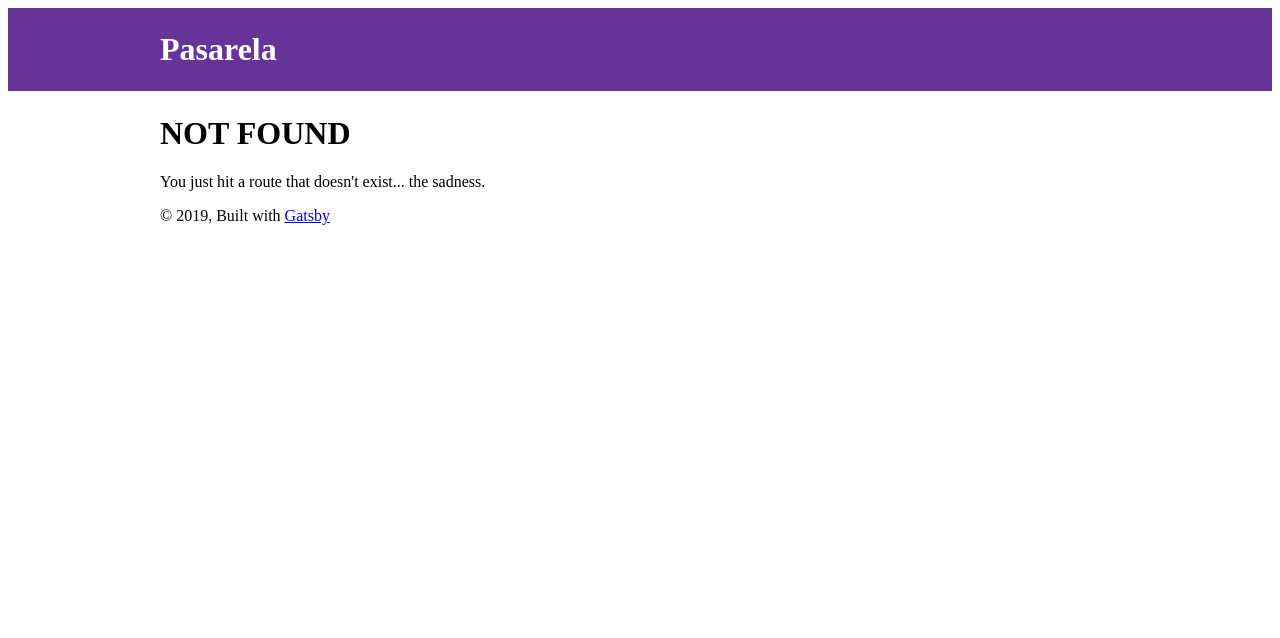
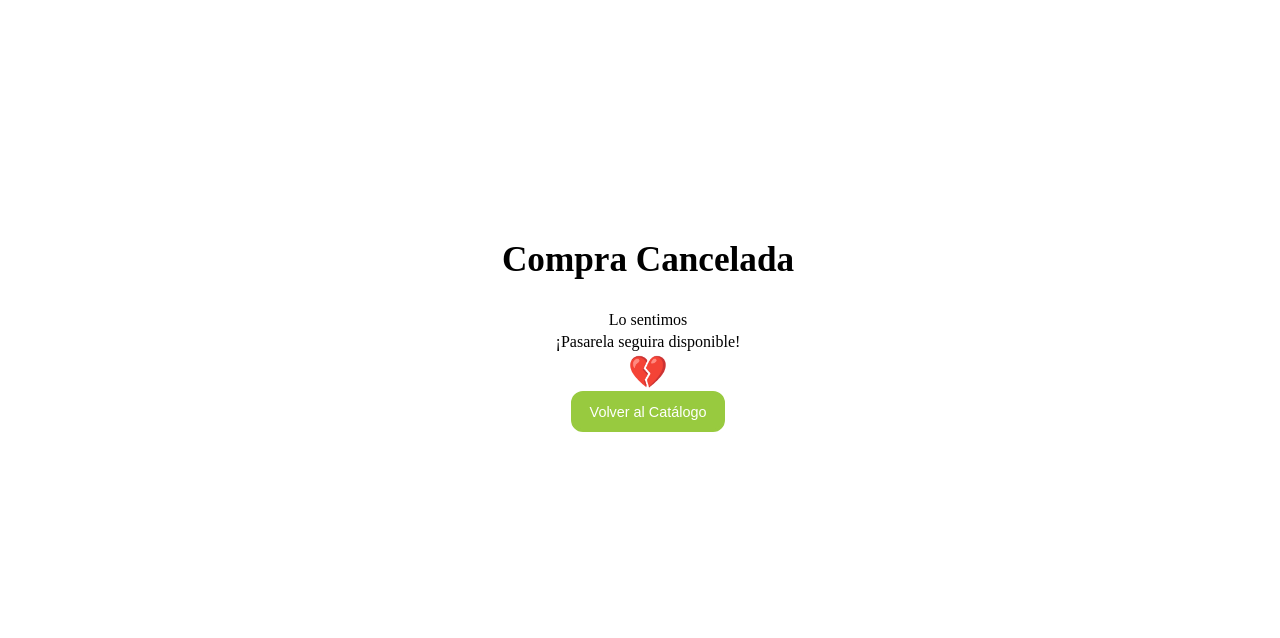
Before and after one commit to Jossdz/Gatsby-platzi, a Gatsby site: page /cancelada in a window 1280 px wide. Before the commit this address had no page. Built offline with nearby package versions, Linux system fonts and the light colour scheme; Gatsby itself is replaced by a stand-in of ours.

Commit message:
Creacion de la pagina 'cancelada' y correccion de tipeo en Jumbo.js

```diff
--- a/src/components/Jumbo.js
+++ b/src/components/Jumbo.js
@@ -4,7 +4,7 @@ export default function Jumbo() {
   return (
     <StyledJumbo>
       <div>
-        <h2>¡Consigue la mejor ropa para celebrar navidad en Pasarela!</h2>
+        <h2>¡Consigue la mejor ropa para celebrar la navidad!</h2>
         <small>Moda y estilo para todos</small>
       </div>
     </StyledJumbo>
--- /dev/null
+++ b/src/pages/cancelada.js
@@ -0,0 +1,22 @@
+import React from "react"
+import { SEO } from "../components"
+import { Button, Purchase } from "../styles/components"
+import { Link } from "gatsby"
+export default function cancelada() {
+  return (
+    <div>
+      <SEO title="Compra Cancelada" />
+      <Purchase>
+        <h2>Compra Cancelada</h2>
+        <p>Lo sentimos</p>
+        <p>¡Pasarela seguira disponible!</p>
+        <span rol="img" arial-label="emoji">
+          💔
+        </span>
+        <Link to="/">
+          <Button>Volver al Catálogo</Button>
+        </Link>
+      </Purchase>
+    </div>
+  )
+}
```
